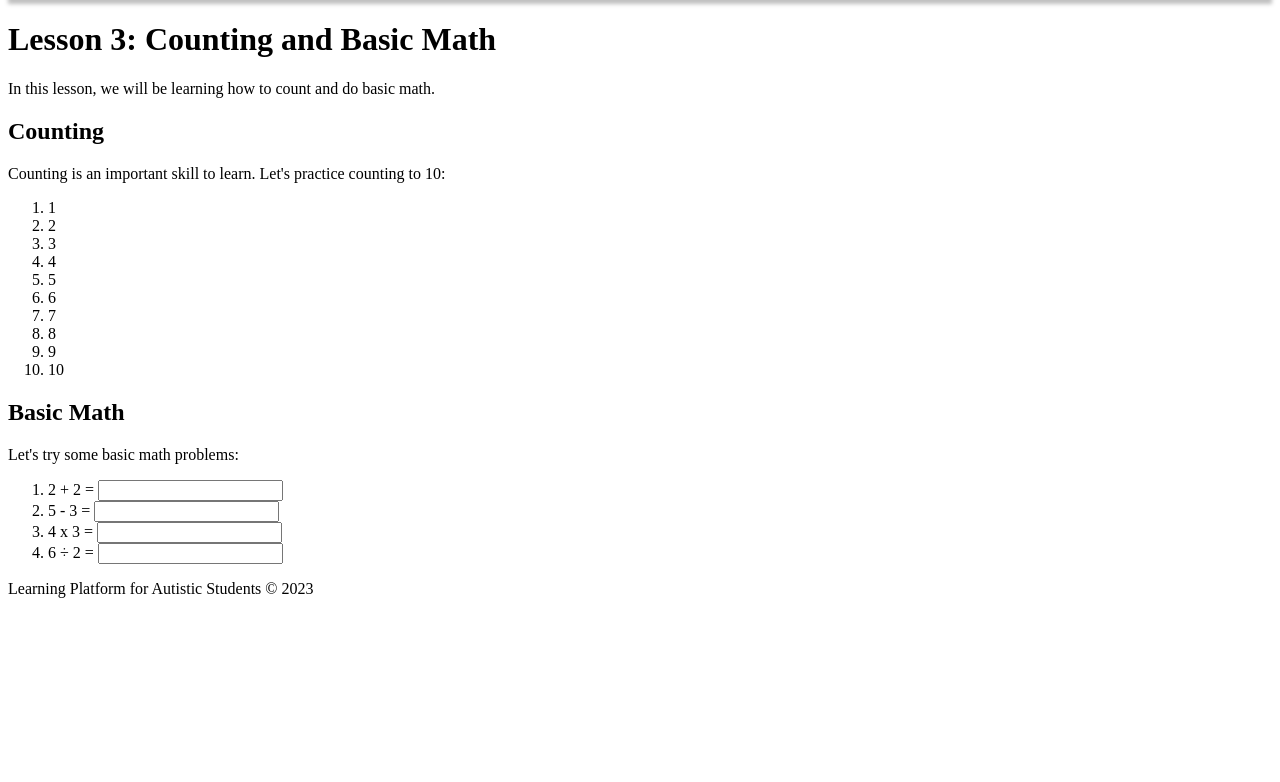
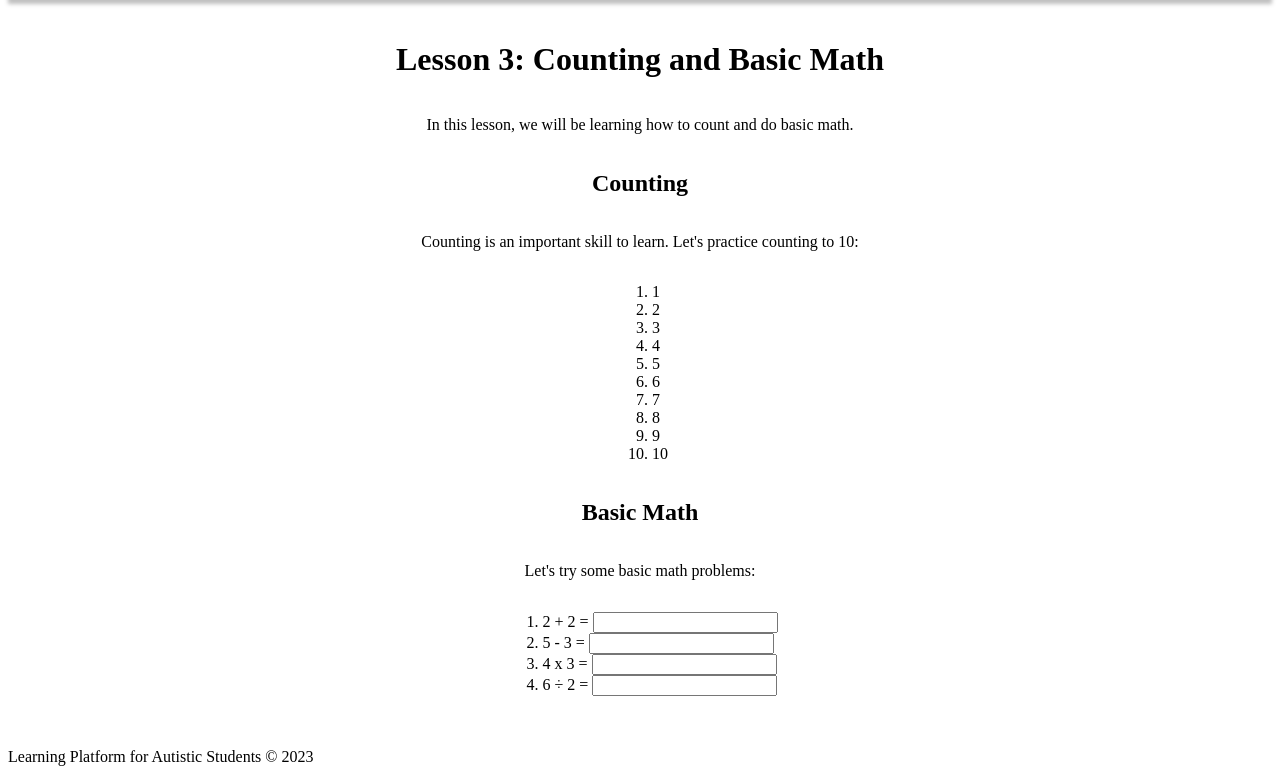
Before and after one commit to varunvinay4u/DASH-PG19CS10-, a PHP site: page /lesson3.html in a window 1280 px wide. Shown: the part 46-828 px from the top of the page. Before the commit the page ends 644 px from the top, so only its background shows below. Run offline with PHP 8.4, Linux system fonts and the light colour scheme.

```diff
--- a/css/stylel3.css
+++ b/css/stylel3.css
@@ -31,3 +31,11 @@ nav ul {
 nav li {
     margin-left: 10px;
 }
+
+/* Main Content */
+main {
+    display: flex;
+    flex-direction: column;
+    align-items: center;
+    padding: 20px;
+}
```
